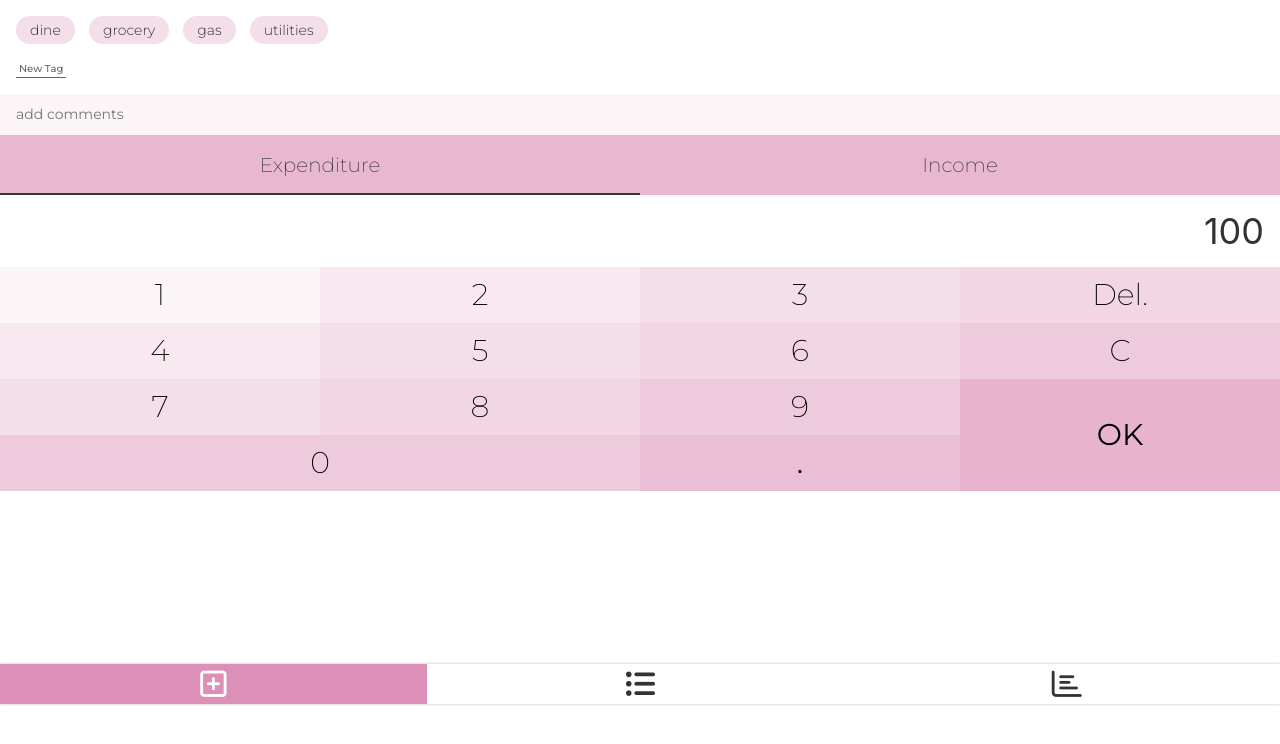
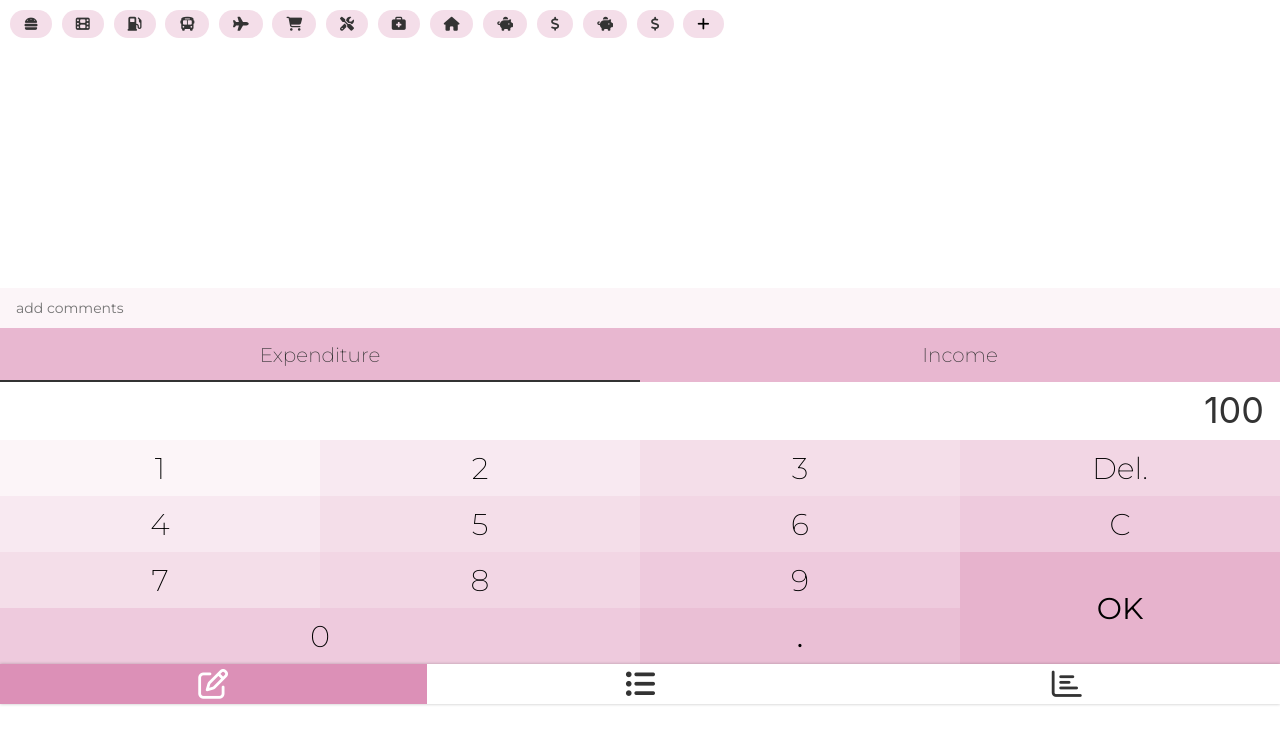
Before and after one commit to lavaboy1738/xpensity-vue, a Vue app: page /#/money in a window 1280 px wide. Shown: the top 744 px of the page. Built offline with nearby package versions, Linux system fonts and the light colour scheme.

Commit message:
money page styling complete

```diff
--- a/src/components/Nav.vue
+++ b/src/components/Nav.vue
@@ -1,6 +1,6 @@
 <template>
     <div class="nav">
-        <router-link to="/money" class="item" active-class="selected"><i class="far fa-plus-square"></i></router-link>
+        <router-link to="/money" class="item" active-class="selected"><i class="far fa-edit"></i></router-link>
         <router-link to="/tags" class="item" active-class="selected"><i class="fas fa-list-ul"></i></router-link>
         <router-link to="/stats" class="item" active-class="selected"><i class="far fa-chart-bar"></i></router-link>
     </div>
--- a/src/components/layout.vue
+++ b/src/components/layout.vue
@@ -1,6 +1,6 @@
 <template>
     <div class="layout-wrapper">
-        <div class="content">
+        <div class="content" :class="contentClass">
             <slot/>
         </div>
         <Nav/>
@@ -11,7 +11,8 @@
 import Nav from "./Nav.vue";
 export default {
     name: "Layout",
-    components: {Nav}
+    components: {Nav},
+    props:["contentClass"]
 }
 </script>
 
--- a/src/views/Money.vue
+++ b/src/views/Money.vue
@@ -1,27 +1,8 @@
 <template>
     <div>
-        <layout>
-            <div class="wrapper">
-                <div class="tags">
-                    <ul class="current-tags">
-                        <li class="tag">dine</li>
-                        <li class="tag">grocery</li>
-                        <li class="tag">gas</li>
-                        <li class="tag">utilities</li>
-                    </ul>
-                    <div class="new-tag">
-                        <button>New Tag</button>
-                    </div>
-                </div>
-                <div class="comments">
-                    <input type="text" placeholder="add comments">
-                </div>
-                <div class="types">
-                    <ul>
-                        <li class="type selected">Expenditure</li>
-                        <li class="type">Income</li>
-                    </ul>
-                </div>
+        <Layout content-class="layout">
+
+
             <div class="numpad">
                 <div class="display-number">100</div>
                 <div class="numpad-buttons">
@@ -41,8 +22,40 @@
                     <button class="numpad-button dot">.</button>
                 </div>
             </div>
+            <div class="types">
+                <ul>
+                    <li class="type selected">Expenditure</li>
+                    <li class="type">Income</li>
+                </ul>
             </div>
-        </layout>
+            <div class="comments">
+                <input type="text" placeholder="add comments">
+            </div>
+            <div class="tags">
+                <ul class="current-tags">
+                    <li class="tag"><i class="fas fa-hamburger"></i></li>
+                    <li class="tag"><i class="fas fa-film"></i></li>
+                    <li class="tag"><i class="fas fa-gas-pump"></i></li>
+                    <li class="tag"><i class="fas fa-bus"></i></li>
+                    <li class="tag"><i class="fas fa-plane"></i></li>
+                    <li class="tag"><i class="fas fa-shopping-cart"></i></li>
+                    <li class="tag"><i class="fas fa-tools"></i></li>
+                    <li class="tag"><i class="fas fa-briefcase-medical"></i></li>
+                    <li class="tag"><i class="fas fa-home"></i></li>
+                    <li class="tag"><i class="fas fa-piggy-bank"></i></li>
+                    <li class="tag"><i class="fas fa-dollar-sign"></i></li>
+                                        <li class="tag"><i class="fas fa-piggy-bank"></i></li>
+                    <li class="tag"><i class="fas fa-dollar-sign"></i></li>
+                    <li class="tag new-tag">
+                        <button>
+                            <i class="fas fa-plus"></i>
+                        </button>
+                    </li>
+                </ul>
+            </div>
+
+
+        </Layout>
     </div>
 </template>
 
@@ -56,45 +69,46 @@
     }
 </script>
 
+<style lang="scss">
+    .layout {
+        display: flex;
+        flex-direction: column-reverse;
+        flex-wrap: wrap;
+    }
+</style>
+
 <style lang="scss" scoped>
     @import "~@/assets/style/helper.scss";
 
-    .wrapper {
-        display: flex;
-        flex-direction: column;
-        flex-wrap: wrap;
-    }
-
     .tags {
-        padding: 1.6em;
-        height: 100%;
+        padding: 1em;
+        flex-grow: 1;
 
         .current-tags {
             font-size: 1.4em;
             font-weight: 300;
             display: flex;
+            flex-wrap: wrap;
 
             .tag {
                 height: 2em;
                 line-height: 2em;
                 padding-left: 1em;
                 padding-right: 1em;
+                padding-bottom: 1em;
                 border-radius: 1.2em;
                 background-color: lighten($primary-color, 10%);
-                margin-right: 1em;
-            }
+                margin-right: 0.7em;
+                margin-bottom: 0.7em;
             }
 
             .new-tag {
-            padding-top: 1.6em;
-
                 button {
                     font-weight: 500;
-                opacity: 0.6;
                     background: transparent;
                     border: none;
-                border-bottom: 1px solid;
-                padding: 0.1em 0.3em;
+                    outline: none;
+                }
             }
         }
     }
@@ -127,7 +141,7 @@
                 align-items: center;
                 font-size: 2em;
                 font-weight: 200;
-                line-height: 3em;
+                line-height: 2.7em;
                 position: relative;
 
                 &.selected::after {
@@ -147,7 +161,7 @@
         .display-number {
             font-size: 3.6em;
             font-family: -apple-system, BlinkMacSystemFont, 'Segoe UI', Roboto, Oxygen, Ubuntu, Cantarell, 'Open Sans', 'Helvetica Neue', sans-serif;
-            line-height: 2em;
+            line-height: 1.6em;
             padding-left: 1rem;
             padding-right: 1rem;
             text-align: right;
@@ -176,7 +190,7 @@
                     width: 50vw;
                 }
 
-                &.dot{
+                &.dot {
                     font-weight: 400;
                 }
 
```
Lines whose indentation alone changed are shown as unchanged.
